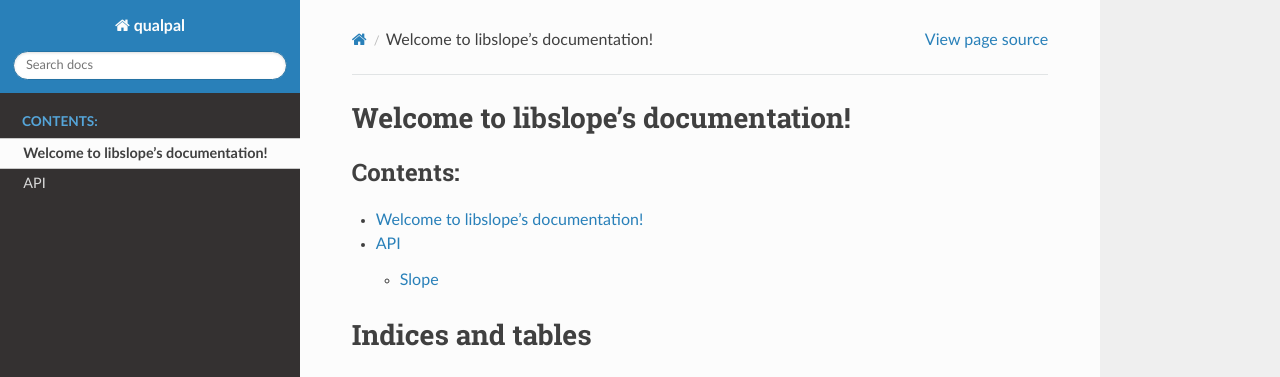
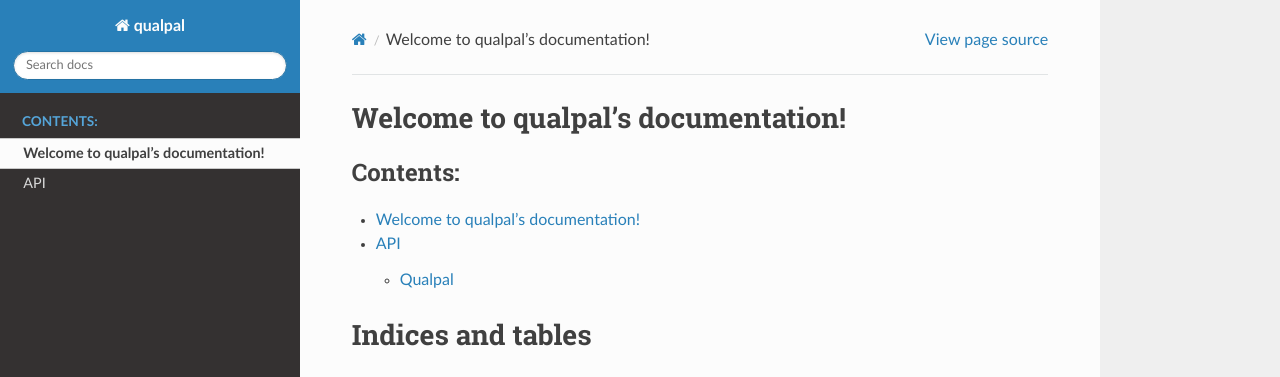
Before and after one commit to jolars/qualpal, a Sphinx documentation site: the page built from docs/index.rst, in a window 1280 px wide. Shown: the top 377 px of the page. Built offline with Sphinx 7.4.7 and the Read the Docs theme 2.0.0, drawn with Linux system fonts in a browser that asks for light colours.

Commit message:
docs: change references from slope to qualpal

```diff
--- a/docs/api/qualpal.rst
+++ b/docs/api/qualpal.rst
@@ -1,6 +1,6 @@
-.. _api_slope:
+.. _api_qualpal:
 
-Slope
+Qualpal
 =====
 
 .. doxygenfile:: qualpal/qualpal.h
--- a/docs/index.rst
+++ b/docs/index.rst
@@ -4,9 +4,9 @@
    You can adapt this file completely to your liking, but it should at least
    contain the root `toctree` directive.
 
-######################################
- Welcome to libslope's documentation!
-######################################
+#####################################
+ Welcome to qualpal's documentation!
+#####################################
 
 .. toctree::
    :maxdepth: 2
```
Also changed, not shown: 1 other file.
